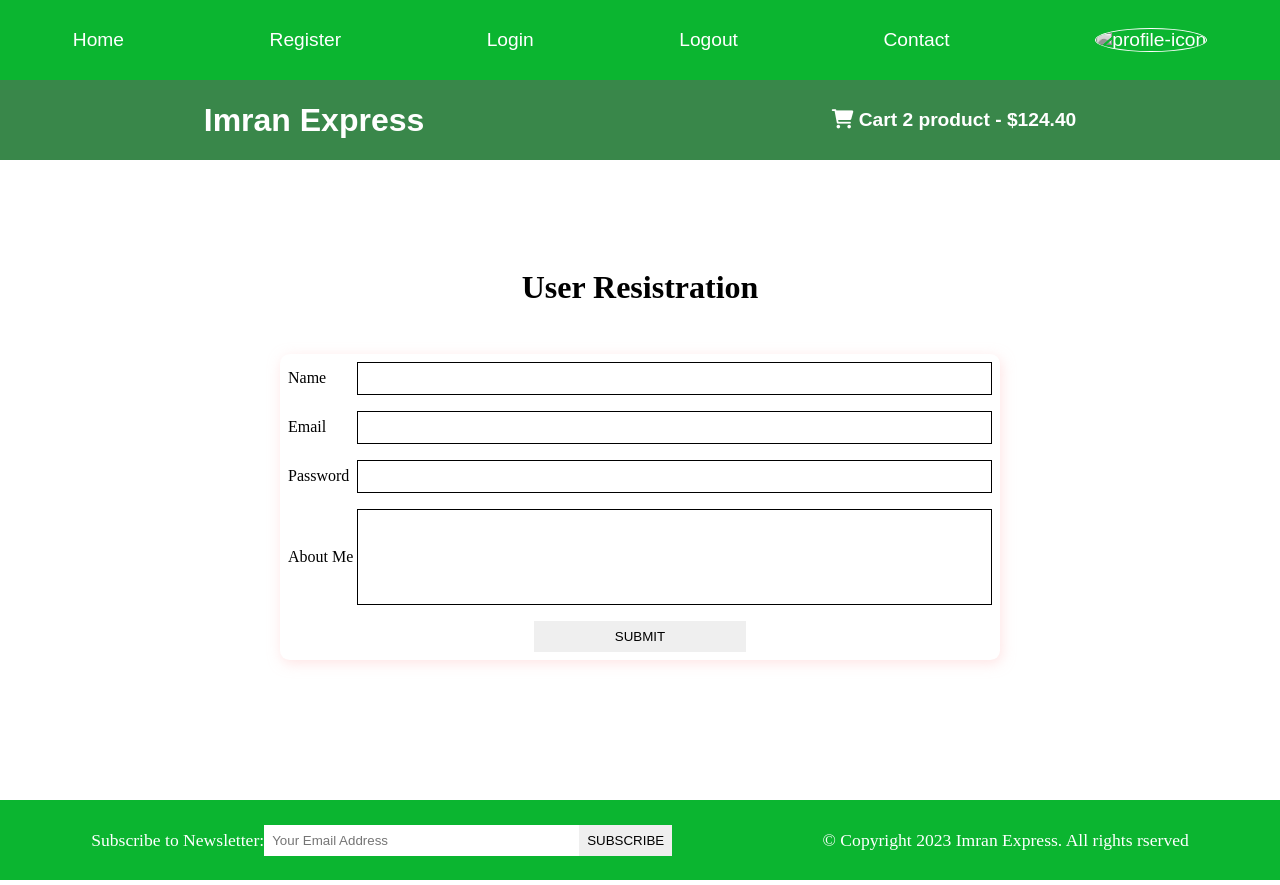
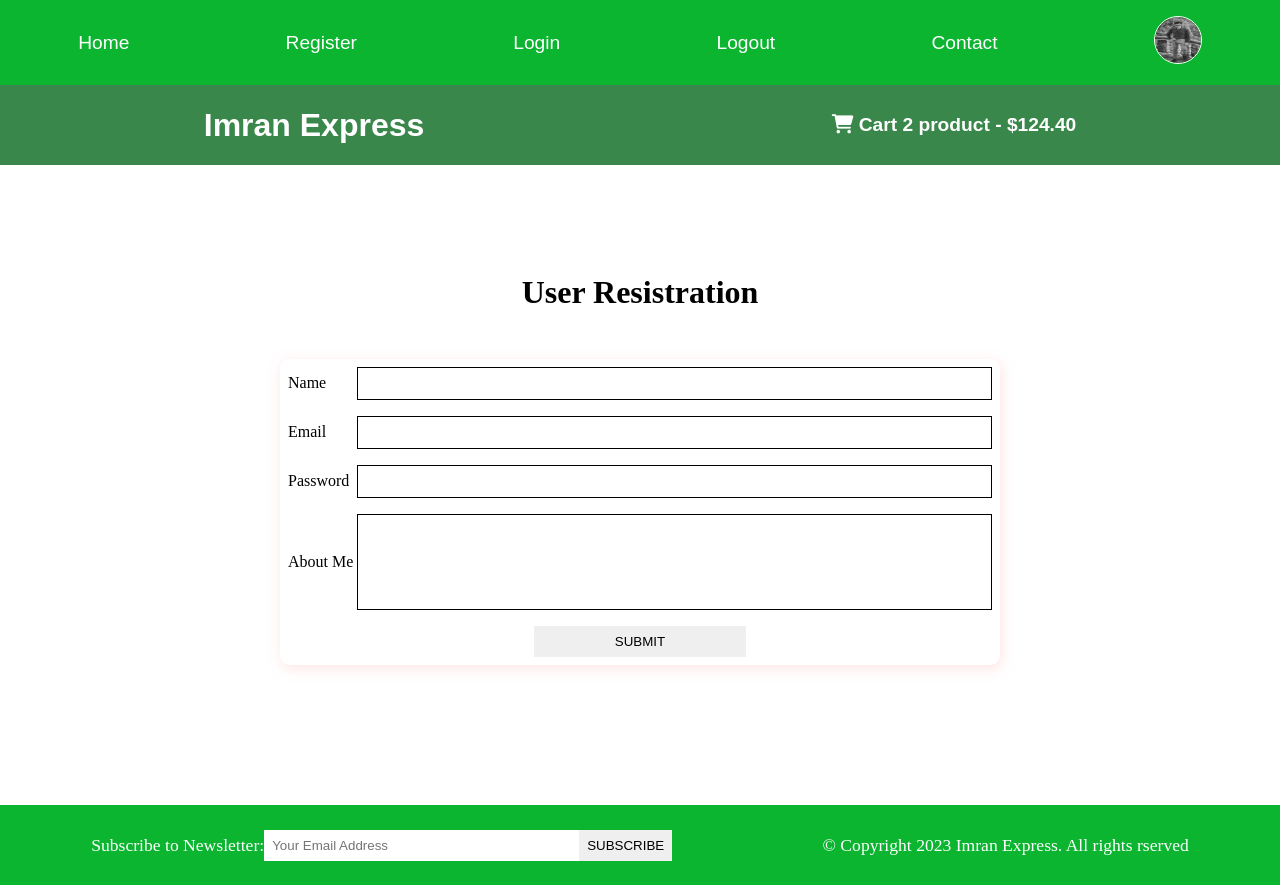
Before and after one commit to emranhossain64/scc-ecommerce-project1, a plain HTML site: page register.html in a window 1280 px wide. Drawn offline with Linux system fonts and the light colour scheme; files whose address does not match are found by name.

Commit message:
Update register.html

```diff
--- a/register.html
+++ b/register.html
@@ -39,7 +39,7 @@
         <li class="nav__list">
             <a href="profile.html"
                  class="nav__link">
-                 <img class="profile-icon" src="image/img1.jpg"
+                 <img class="profile-icon" src="profile.jpg"
                  alt="profile-icon">
              </a>
         </li>
```
